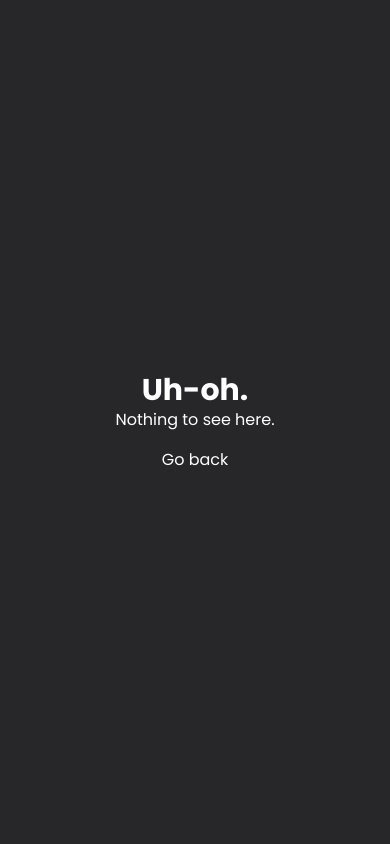
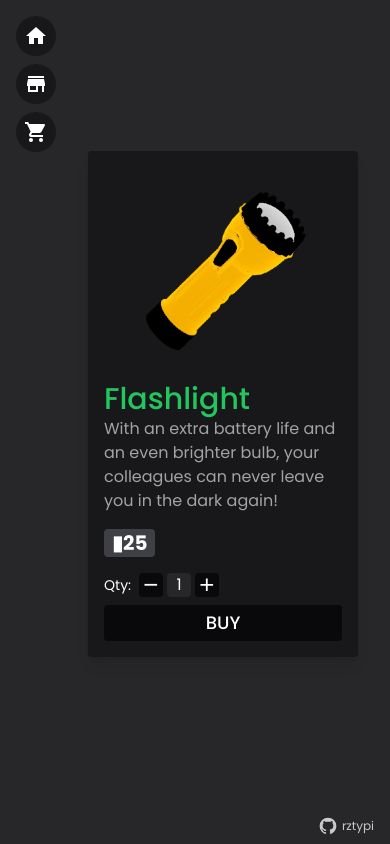
Before and after one commit to rztypi/the-company-store, a React (Vite) app: page /store/flashlight in a window 390 px wide. Built offline with nearby package versions, Linux system fonts and the light colour scheme.

Commit message:
Add StoreItem component
Clicking on an item in the Store component will route to StoreItem.
Export getter function for store data instead of the data itself.

```diff
--- a/src/Router.jsx
+++ b/src/Router.jsx
@@ -2,6 +2,9 @@ import { createBrowserRouter, RouterProvider } from "react-router-dom";
 import App from "./App.jsx";
 import Home from "./components/Home.jsx";
 import Store from "./components/Store.jsx";
+import StoreItem, {
+  loader as storeItemLoader,
+} from "./components/StoreItem.jsx";
 import Cart from "./components/Cart.jsx";
 import ErrorPage from "./components/ErrorPage.jsx";
 
@@ -11,8 +14,13 @@ const Router = () => {
       path: "/",
       element: <App />,
       children: [
-        { path: "", element: <Home /> },
+        { index: true, element: <Home /> },
         { path: "store", element: <Store /> },
+        {
+          path: "store/:id",
+          element: <StoreItem />,
+          loader: storeItemLoader,
+        },
         { path: "cart", element: <Cart /> },
       ],
       errorElement: <ErrorPage />,
--- a/src/components/Store.jsx
+++ b/src/components/Store.jsx
@@ -1,12 +1,12 @@
-import { useState, useRef } from "react";
+import { useState } from "react";
 import PropTypes from "prop-types";
-import { useOutletContext } from "react-router-dom";
+import { Link, useOutletContext } from "react-router-dom";
 import Icon from "@mdi/react";
 import { mdiPlus, mdiMinus } from "@mdi/js";
 import BoxButton from "./BoxButton.jsx";
-import storeData from "../storeData.js";
+import { getStoreData } from "../storeData.js";
 
-const StoreItem = ({ item }) => {
+const ItemCard = ({ item }) => {
   const { cartData, setCartData } = useOutletContext();
 
   const [qty, setQty] = useState(0);
@@ -54,8 +54,8 @@ const StoreItem = ({ item }) => {
   };
 
   return (
-    <div className="flex aspect-2/3 w-40 flex-col rounded bg-zinc-900 p-2 shadow-md sm:aspect-3/4 sm:w-48 lg:aspect-4/5 lg:w-64 lg:p-4">
-      <div>
+    <div className="w-40 rounded bg-zinc-900 p-2 shadow-md sm:w-48 lg:w-64 lg:p-4">
+      <Link to={item.id}>
         <div className="relative mb-2">
           <img src={item.src} alt={item.name} className="mx-auto w-3/4" />
           <div className="absolute bottom-0 right-0 rounded bg-zinc-700 px-2 font-medium">
@@ -63,11 +63,8 @@ const StoreItem = ({ item }) => {
           </div>
         </div>
         <h2 className="text-lg font-medium text-green-500">{item.name}</h2>
-        <p className="line-clamp-2 overflow-y-auto text-sm text-neutral-300 scrollbar-thin">
-          {item.desc}
-        </p>
-      </div>
-      <div className="mt-auto flex justify-between gap-2 text-sm lg:text-base">
+      </Link>
+      <div className="mt-4 flex justify-between gap-2 text-sm lg:text-base">
         <div className="flex items-center gap-1">
           <BoxButton
             title="Subtract quantity"
@@ -100,7 +97,7 @@ const StoreItem = ({ item }) => {
   );
 };
 
-StoreItem.propTypes = {
+ItemCard.propTypes = {
   item: PropTypes.shape({
     name: PropTypes.string,
     src: PropTypes.string,
@@ -114,8 +111,8 @@ const Store = () => {
     <div className="py-4 text-center">
       <h1 className="mb-4">STORE</h1>
       <div className="flex flex-wrap justify-center gap-4">
-        {storeData.map((storeItem) => (
-          <StoreItem key={storeItem.name} item={storeItem} />
+        {getStoreData().map((storeItem) => (
+          <ItemCard key={storeItem.name} item={storeItem} />
         ))}
       </div>
     </div>
--- /dev/null
+++ b/src/components/StoreItem.jsx
@@ -0,0 +1,109 @@
+import { useState } from "react";
+import { useLoaderData, Navigate, useOutletContext } from "react-router-dom";
+import Icon from "@mdi/react";
+import { mdiMinus, mdiPlus } from "@mdi/js";
+import BoxButton from "./BoxButton.jsx";
+import { getStoreItem } from "../storeData.js";
+
+export const loader = ({ params }) => {
+  return { item: getStoreItem(params.id) };
+};
+
+const StoreItem = () => {
+  const { cartData, setCartData } = useOutletContext();
+  const { item } = useLoaderData();
+
+  const [qty, setQty] = useState(1);
+  const [inputValue, setInputValue] = useState("1");
+
+  const handleChangeValue = (event) => {
+    const value = event.target.value;
+    setInputValue(value);
+    if (value !== "" && value >= 0 && value <= 99) {
+      setQty(+value);
+    } else {
+      setQty(0);
+    }
+  };
+
+  const changeQty = (newQty) => {
+    if (newQty < 1 || newQty > 99) {
+      setInputValue(qty.toString());
+      return;
+    }
+    setQty(newQty);
+    setInputValue(newQty.toString());
+  };
+
+  const buyItem = () => {
+    console.log(`buy ${qty} ${item.name}s`);
+    changeQty(1);
+    if (cartData.some((cartItem) => cartItem.item.name === item.name)) {
+      setCartData(
+        cartData.map((cartItem) => {
+          if (cartItem.item.name === item.name) {
+            cartItem.qty += qty;
+          }
+          return cartItem;
+        }),
+      );
+    } else {
+      setCartData(
+        cartData.concat({
+          item,
+          qty,
+        }),
+      );
+    }
+  };
+
+  if (!item) {
+    return <Navigate to="/store" replace={true} />;
+  }
+
+  const handleChangeQtyValue = (event) => {};
+
+  return (
+    <div className="flex h-full flex-col items-center justify-center p-4">
+      <div className="flex w-full max-w-96 flex-col items-center gap-4 rounded bg-zinc-900 p-4 shadow-lg md:max-w-[48rem] md:flex-row md:gap-8 md:p-8">
+        <img className="w-5/6 md:w-1/2" src={item.src} alt={item.name} />
+        <div className="md:w-1/2">
+          <h1 className="font-medium text-green-500">{item.name}</h1>
+          <p className="text-neutral-400">{item.desc}</p>
+          <div className="my-4 inline-block rounded bg-zinc-700 px-2 text-xl font-bold">
+            ▮{item.price}
+          </div>
+          <div className="flex items-center gap-1">
+            <span className="mr-1 text-sm">Qty:</span>
+            <BoxButton
+              title="Subtract quantity"
+              onClick={() => changeQty(qty - 1)}
+            >
+              <Icon path={mdiMinus} size={0.9} />
+            </BoxButton>
+            <input
+              type="number"
+              className="w-6 rounded bg-zinc-800 text-center"
+              min="1"
+              max="99"
+              value={inputValue}
+              onChange={handleChangeValue}
+            />
+            <BoxButton title="Add quantity" onClick={() => changeQty(qty + 1)}>
+              <Icon path={mdiPlus} size={0.9} />
+            </BoxButton>
+          </div>
+          <button
+            className="mt-2 flex w-full justify-center rounded bg-zinc-950 py-1 text-lg font-medium"
+            type="button"
+            onClick={buyItem}
+          >
+            BUY
+          </button>
+        </div>
+      </div>
+    </div>
+  );
+};
+
+export default StoreItem;
--- a/src/storeData.js
+++ b/src/storeData.js
@@ -5,29 +5,41 @@ import WalkieTalkieIcon from "./assets/WalkieTalkieIcon.webp";
 
 const storeData = [
   {
+    id: "flashlight",
     name: "Flashlight",
     src: FlashlightIcon,
-    desc: "A flashlight.",
+    desc: "With an extra battery life and an even brighter bulb, your colleagues can never leave you in the dark again!",
     price: 25,
   },
   {
+    id: "jetpack",
     name: "Jetpack",
     src: JetpackIcon,
-    desc: "A jetpack.",
+    desc: "This device will get you around anywhere! Just use it responsibly!",
     price: 700,
   },
   {
+    id: "shovel",
     name: "Shovel",
     src: ShovelIcon,
-    desc: "A shovel.",
+    desc: "For self-defense!",
     price: 30,
   },
   {
+    id: "walkie-talkie",
     name: "Walkie-talkie",
     src: WalkieTalkieIcon,
-    desc: "A walkie-talkie.",
+    desc: "Useful for keeping in touch! Hear other players when the walkie talkie is in your inventory. Must be in your hand and pressed down to transmit voice.",
     price: 12,
   },
 ];
 
-export default storeData;
+const getStoreData = () => {
+  return storeData;
+};
+
+const getStoreItem = (id) => {
+  return storeData.find((storeItem) => storeItem.id === id);
+};
+
+export { getStoreData, getStoreItem };
```
